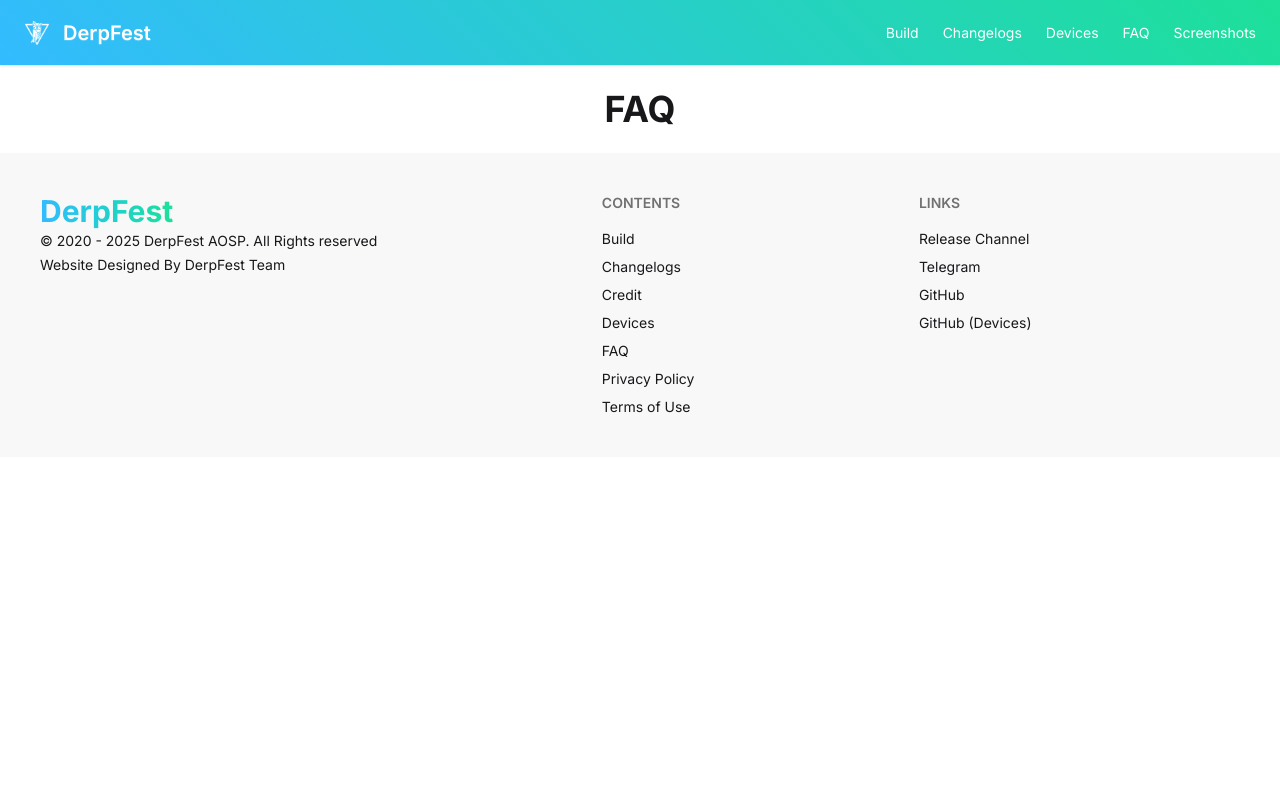
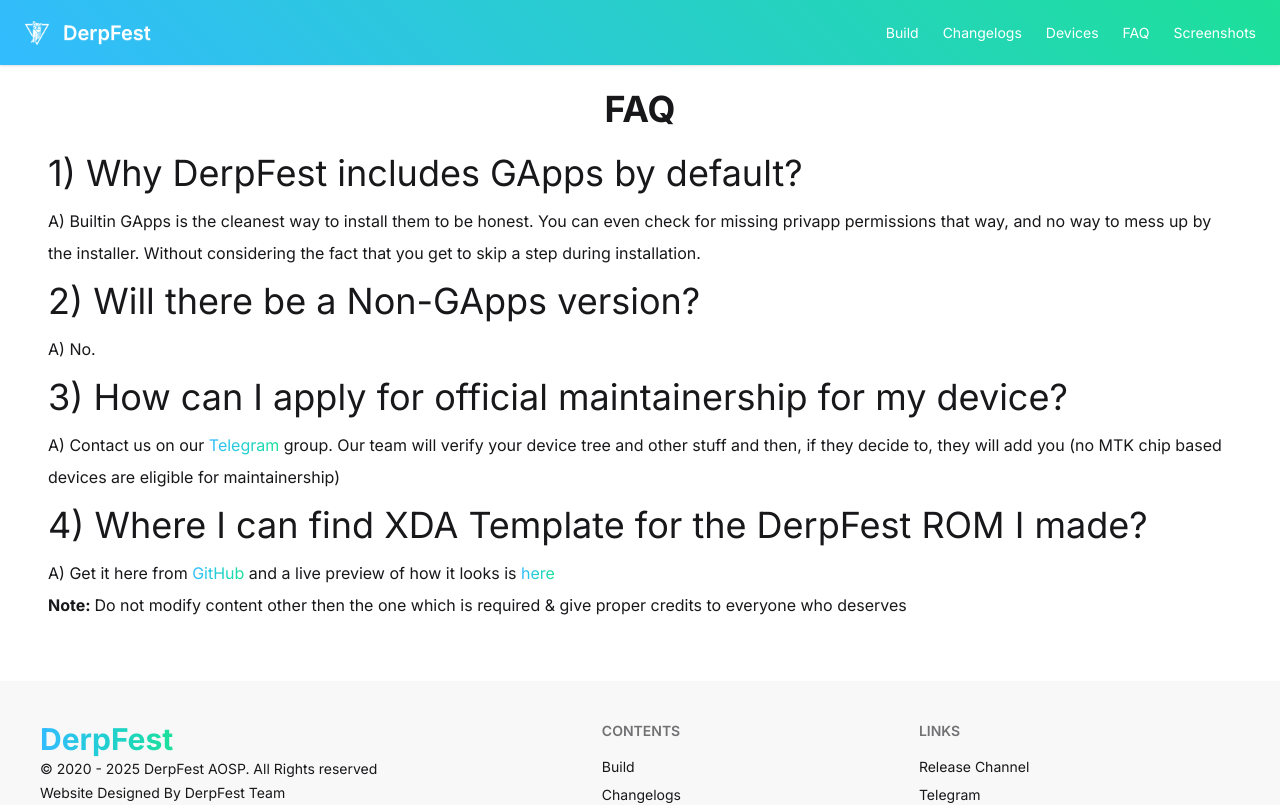
Before and after one commit to DerpFest-AOSP/DerpSite, a React (Vite) app: page /faq in a window 1280 px wide. Shown: the top 805 px of the page. Built offline with nearby package versions, Linux system fonts and the light colour scheme.

Commit message:
Add FAQ page

```diff
--- a/src/pages/FAQ.jsx
+++ b/src/pages/FAQ.jsx
@@ -2,6 +2,36 @@
    return (
       <div className="py-6">
          <h1 className="text-4xl text-center font-bold">FAQ</h1>
+         <div className="p-6 md:px-12 px-6 leading-8">
+            <h2 className="text-4xl mb-3">1) Why DerpFest includes GApps by default?</h2>
+
+            <p className="mb-3">
+            A) Builtin GApps is the cleanest way to install them to be honest. You can even check for missing privapp
+            permissions that way, and no way to mess up by the installer. Without considering the fact that you get to
+            skip a step during installation.<br /></p>
+
+            <h2 className="text-4xl mb-3">2) Will there be a Non-GApps version?</h2>
+
+            <p className="mb-3">
+            A) No.</p>
+
+            <h2 className="text-4xl mb-3">3) How can I apply for official maintainership for my device?</h2>
+
+            <p className="mb-3">
+            A) Contact us on our <a href="https://t.me/DerpFestAOSP" target="_blank" className="colored-a">Telegram</a> group. Our team will verify your device
+            tree and other stuff and then, if they decide to, they will add you (no MTK chip based devices are eligible
+            for maintainership)</p>
+
+            <h2 className="text-4xl mb-3">4) Where I can find XDA Template for the DerpFest ROM I made?</h2>
+
+            <p className="mb-3">
+            A) Get it here from <a
+               href="https://github.com/DerpFest-AOSP/manifest/blob/11/xda_thread_template.txt" target="_blank" className="colored-a">GitHub</a> and a live
+            preview of how it looks is <a
+               href="https://forum.xda-developers.com/t/rom-12l-derpfest-for-oneplus-5-t-official-2022-06-26.3978357/" target="_blank" className="colored-a">here</a><br />
+            <b>Note: </b>Do not modify content other then the one which is required & give proper credits to everyone who
+            deserves</p>
+         </div>
       </div>
    );
 };
```
